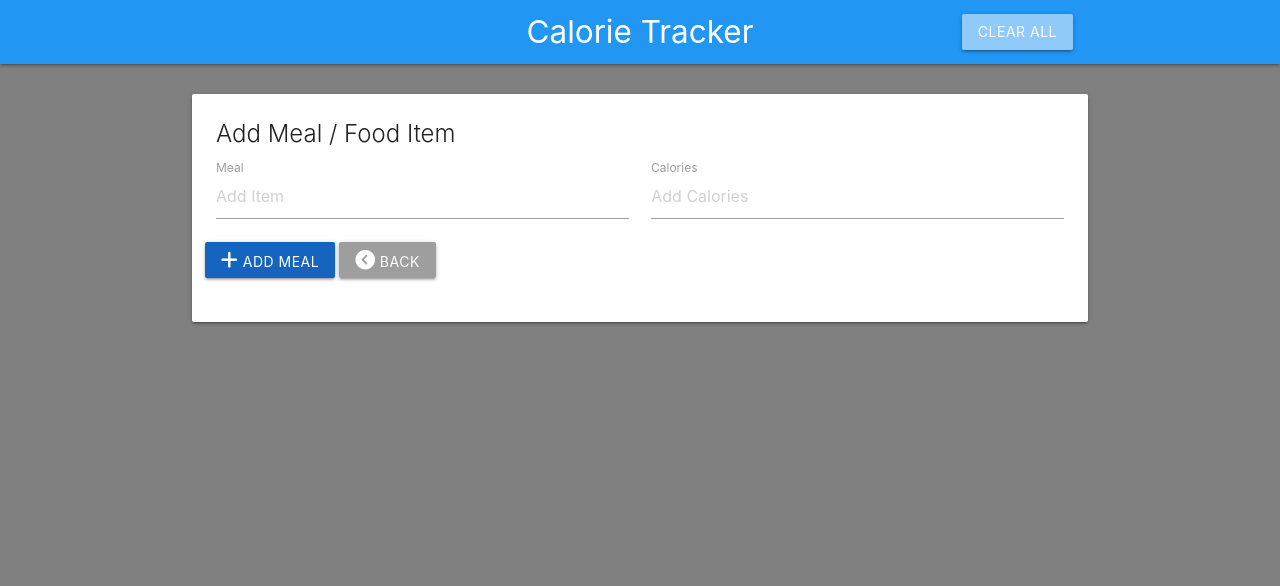
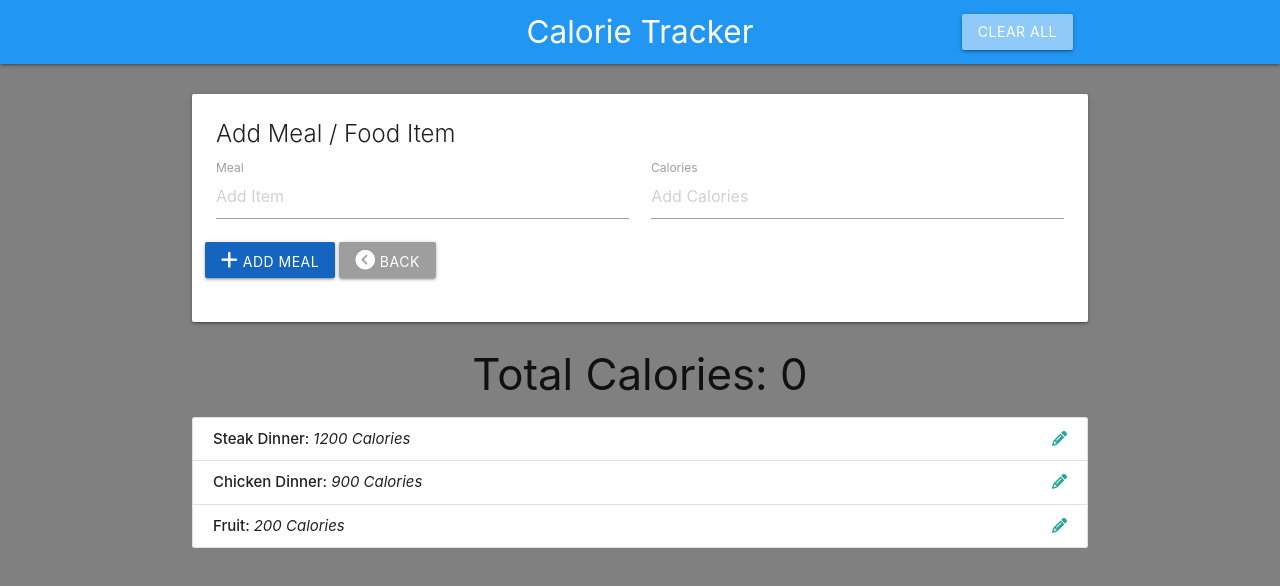
Before and after one commit to kevcoder247/calTracker, a plain HTML site: page index.html in a window 1280 px wide. Drawn offline with nearby package versions, Linux system fonts and the light colour scheme.

Commit message:
sample mark upadded

```diff
--- a/index.html
+++ b/index.html
@@ -9,6 +9,7 @@
     <title>Cal Tracker</title>
 </head>
 <body>
+  <!-- nav bar -->
   <nav>
     <div class="nav-wrapper blue">
       <div class="container">
@@ -23,6 +24,7 @@
   <br>
 
   <div class="container">
+    <!-- form card -->
     <div class="card">
       <div class="card-content">
         <span class="card-title">
@@ -52,7 +54,30 @@
       </div>
     </div>
 
+    <!-- Calorie Count -->
+    <h3 class="center-align">Total Calories: 0 <span class="total-calories"></span></h3>
 
+    <!-- Item list -->
+    <ul id="item-list" class="collection">
+      <li class="collection-item" id="item-0">
+        <strong>Steak Dinner: </strong> <em>1200 Calories</em>
+        <a href="#" class="secondary-content">
+          <i class="fa fa-pencil"></i>
+        </a>
+      </li>
+      <li class="collection-item" id="item-0">
+        <strong>Chicken Dinner: </strong> <em>900 Calories</em>
+        <a href="#" class="secondary-content">
+          <i class="fa fa-pencil"></i>
+        </a>
+      </li>
+      <li class="collection-item" id="item-0">
+        <strong>Fruit: </strong> <em>200 Calories</em>
+        <a href="#" class="secondary-content">
+          <i class="fa fa-pencil"></i>
+        </a>
+      </li>
+    </ul>
   </div>
 
 
```
